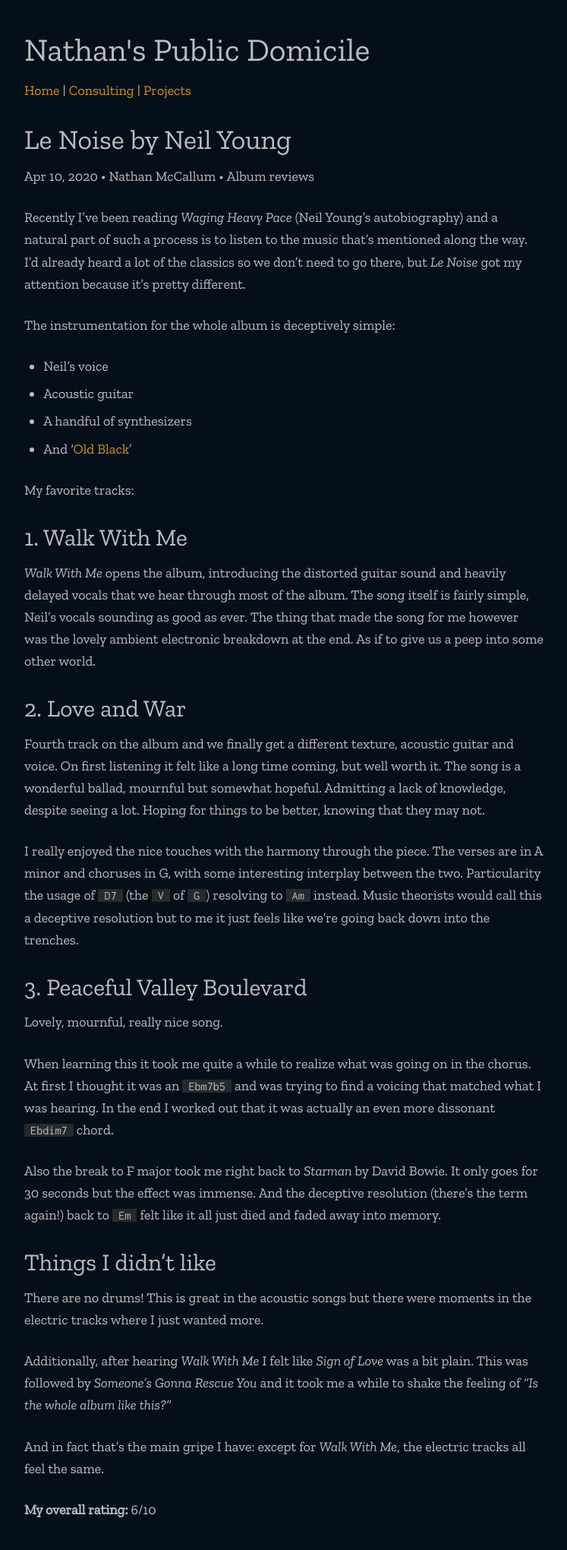
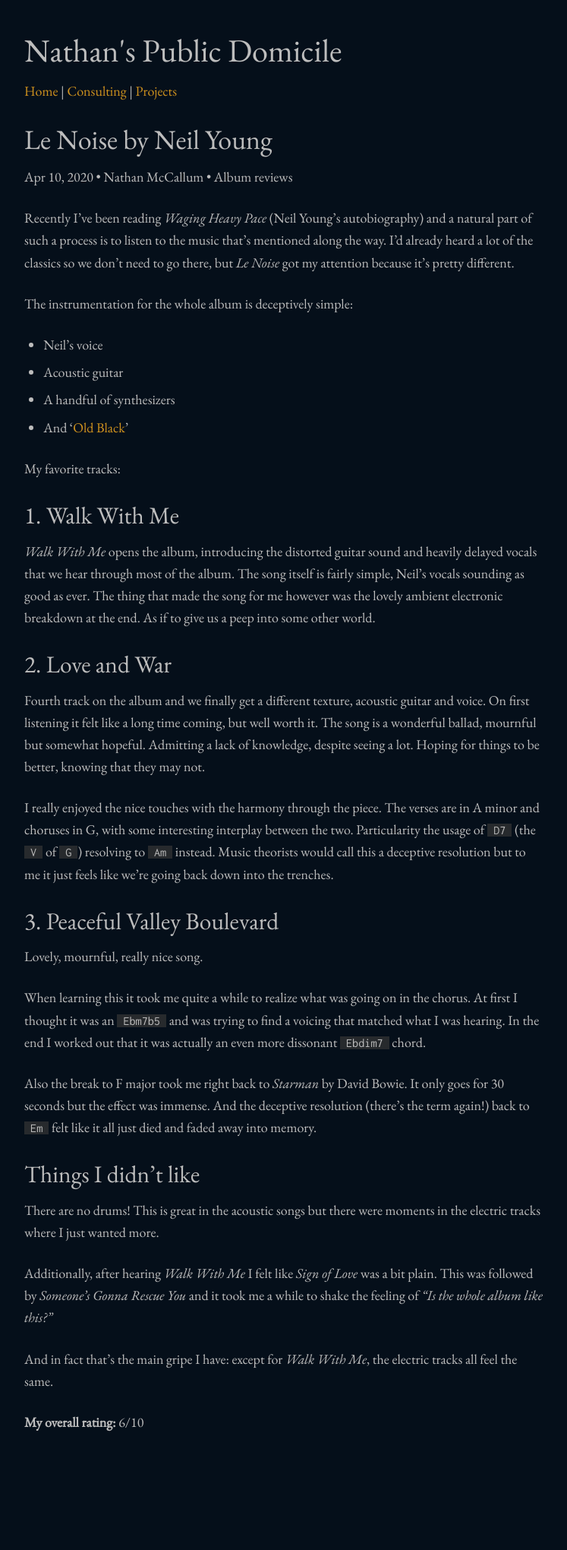
Before and after one commit to 1vasari/nathan-mccallum.com, a Jekyll site: the page built from _posts/2020-04-10-le-noise-by-neil-young.md, in a window 1280 px wide. Shown: the whole page at 76% size, without its empty margins (266-1013 px from the left). Built offline with Jekyll 4.4.1, drawn with Linux system fonts in a browser that asks for light colours; after the commit the page ends 1924 px from its top, so only the background shows below that.

Commit message:
EB Garamond

```diff
--- a/_includes/css/sakura.scss
+++ b/_includes/css/sakura.scss
@@ -9,7 +9,7 @@
 //
 html {
   font-size: 62.5%;
-  font-family: "Zilla Slab", "Times New Roman", serif;
+  font-family: "EB Garamond", "Times New Roman", serif;
   text-rendering: optimizeLegibility;
   -moz-osx-font-smoothing: grayscale;
   -webkit-font-smoothing: antialiased;
@@ -33,7 +33,7 @@
 
 h1, h2, h3, h4, h5, h6 {
   line-height: 1.1;
-  font-family: "Zilla Slab", "Times New Roman", serif;
+  font-family: "EB Garamond", "Times New Roman", serif;
   font-weight: 400;
   margin-top: 3rem;
   margin-bottom: 1.5rem;
--- a/_layouts/default.html
+++ b/_layouts/default.html
@@ -16,7 +16,7 @@
     <style>
     {{ styles | scssify }}
     </style>
-    <link href="https://fonts.googleapis.com/css2?family=Zilla+Slab:ital@0;1&display=swap" rel="stylesheet">
+    <link href="https://fonts.googleapis.com/css2?family=EB+Garamond:ital@0;1&display=swap" rel="stylesheet">
     <link href="https://fonts.googleapis.com/css2?family=Inconsolata&display=swap" rel="stylesheet">
   </head>
 
```
